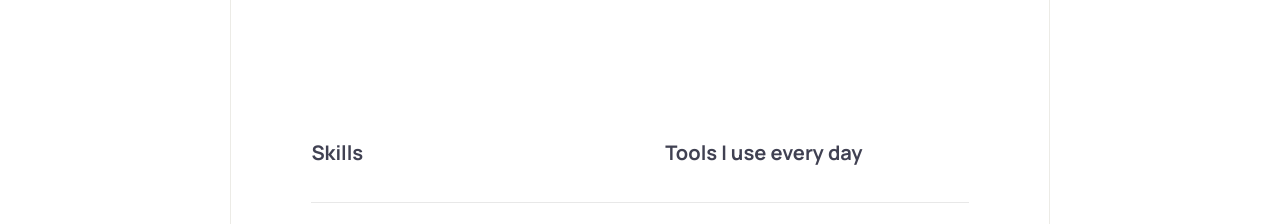
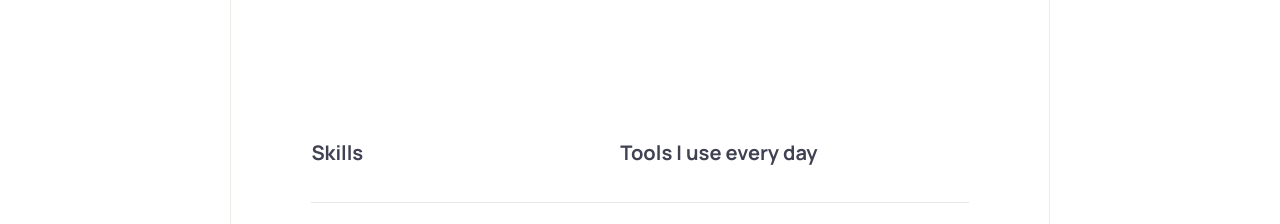
Before and after one commit to ahsanarique/portfolio-template, a plain HTML site: page index.html in a window 1280 px wide. Shown: the part 5640-5864 px from the top of the page. Drawn offline with Linux system fonts and the light colour scheme.

Commit message:
cv alignments

```diff
--- a/styles.css
+++ b/styles.css
@@ -383,7 +383,7 @@ nav > div > a {
 }
 
 .tools-title {
-  flex-grow: 0.26;
+  flex-grow: 0.37;
 }
 
 .skills {
```
Also changed, not shown: index.html (+2 -2 lines).
